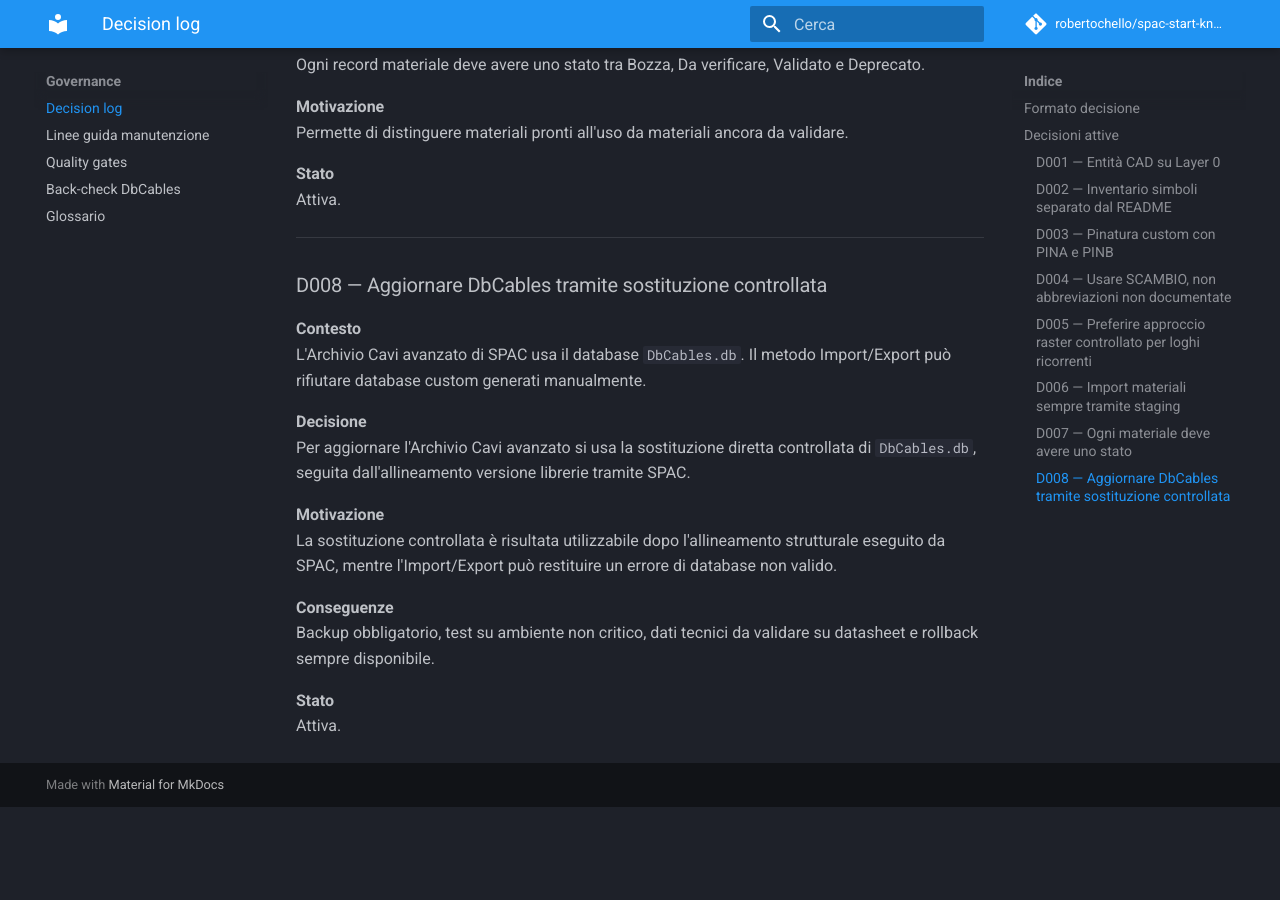
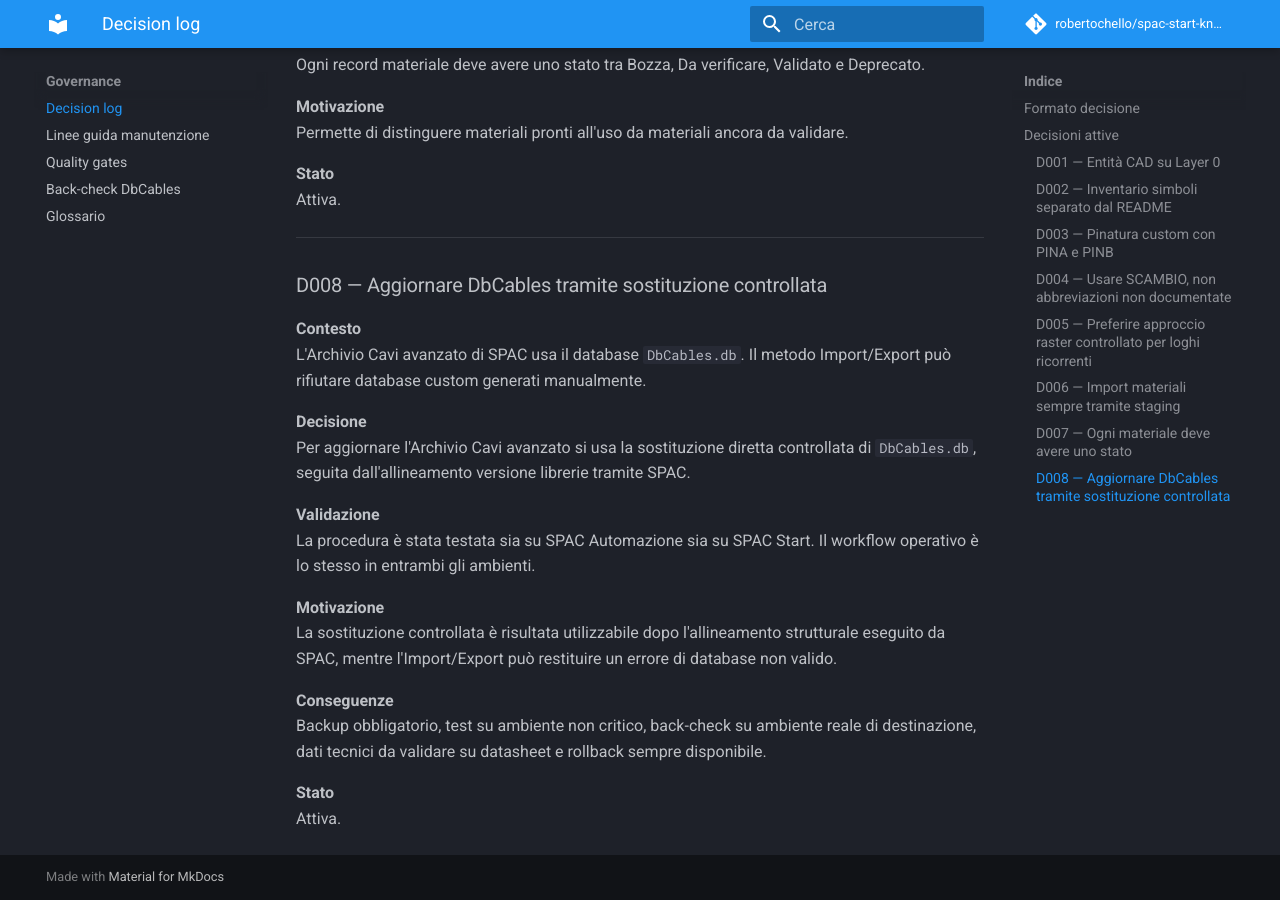
Before and after one commit to robertochello/spac-start-knowledge-base, an MkDocs documentation site: the page built from docs/11-decision-log.md, in a window 1280 px wide and 900 px high, scrolled down 2982 px. Built offline with MkDocs 1.6.1 and Material for MkDocs 9.7.7, drawn with Linux system fonts in a browser that asks for light colours; comment, search, counter and statistics services are not loaded; before the commit the page ends 3789 px from its top, so only the background shows below that.

Commit message:
Update DbCables decision with SPAC Start validation

```diff
--- a/docs/11-decision-log.md
+++ b/docs/11-decision-log.md
@@ -136,11 +136,14 @@
 **Decisione**
 Per aggiornare l'Archivio Cavi avanzato si usa la sostituzione diretta controllata di `DbCables.db`, seguita dall'allineamento versione librerie tramite SPAC.
 
+**Validazione**
+La procedura è stata testata sia su SPAC Automazione sia su SPAC Start. Il workflow operativo è lo stesso in entrambi gli ambienti.
+
 **Motivazione**
 La sostituzione controllata è risultata utilizzabile dopo l'allineamento strutturale eseguito da SPAC, mentre l'Import/Export può restituire un errore di database non valido.
 
 **Conseguenze**
-Backup obbligatorio, test su ambiente non critico, dati tecnici da validare su datasheet e rollback sempre disponibile.
+Backup obbligatorio, test su ambiente non critico, back-check su ambiente reale di destinazione, dati tecnici da validare su datasheet e rollback sempre disponibile.
 
 **Stato**
 Attiva.
```
